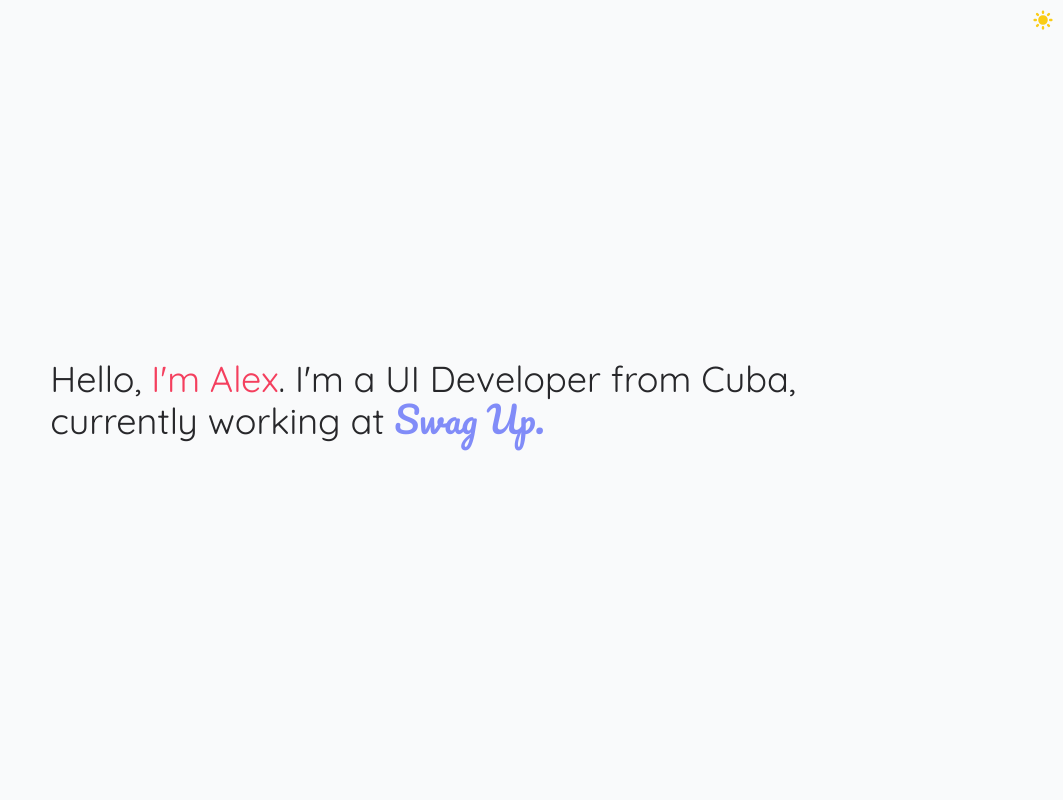
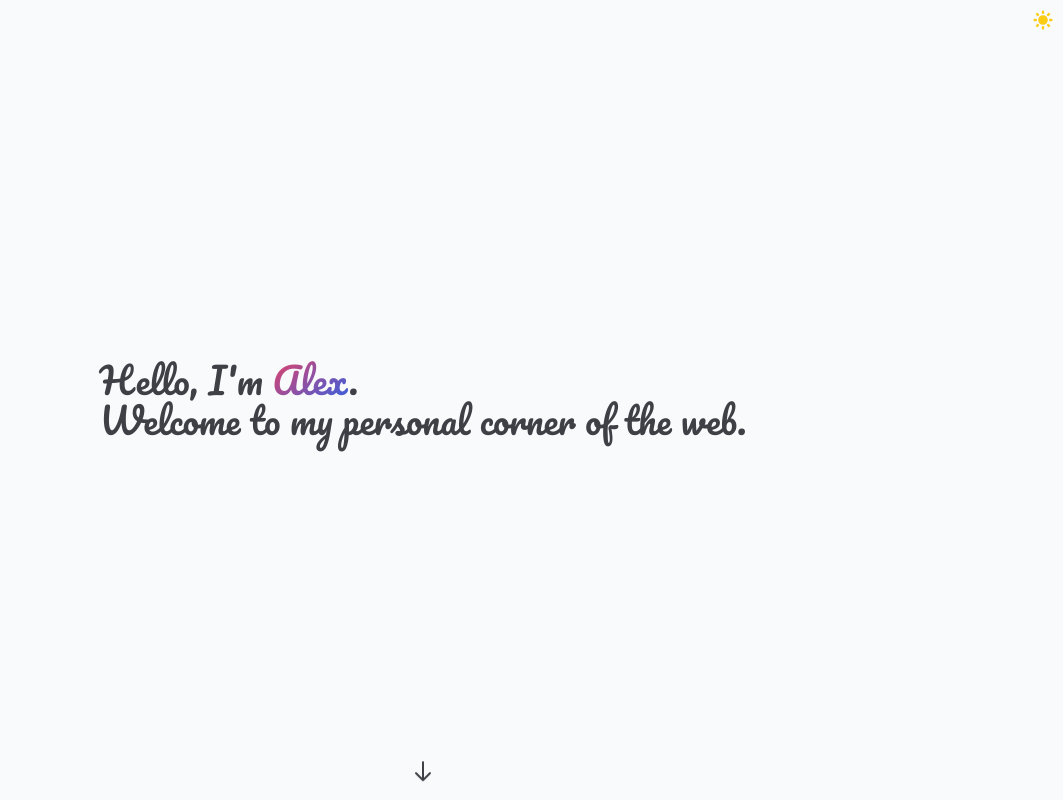
Before and after one commit to Uvacoder/port-alexfertel, a Next.js app: page / in a window 1280 px wide. Shown: the whole page, without its empty margins (217-1280 px from the left). Built offline with nearby package versions, Linux system fonts and the light colour scheme.

Commit message:
Add the bouncing arrow to the bottom of the page

```diff
--- /dev/null
+++ b/components/BouncingArrow.tsx
@@ -0,0 +1,20 @@
+import * as React from "react";
+
+export default function BouncingArrow() {
+  return (
+    <svg
+      className="w-6 h-6 animate-bounce"
+      xmlns="http://www.w3.org/2000/svg"
+      fill="none"
+      viewBox="0 0 24 24"
+      stroke="currentColor"
+    >
+      <path
+        strokeLinecap="round"
+        strokeLinejoin="round"
+        strokeWidth="2"
+        d="M19 14l-7 7m0 0l-7-7m7 7V3"
+      />
+    </svg>
+  );
+}
--- a/pages/index.tsx
+++ b/pages/index.tsx
@@ -1,33 +1,32 @@
 import Head from "next/head";
+import BouncingArrow from "../components/BouncingArrow";
 import ThemeToggle from "../components/ThemeToggle";
 
 const Home = () => (
-  <div className="flex min-h-screen antialiased dark:bg-coolGray-900 bg-coolGray-50 transition-all ease-in-out duration-75">
+  <div className="flex min-h-screen antialiased dark:bg-coolGray-900 bg-coolGray-50 transition-colors duration-75">
     <Head>
       <title>Alexander González</title>
     </Head>
 
-    <main className="relative flex flex-col items-center flex-1">
+    <main className="relative flex flex-col items-center flex-1 text-gray-700 dark:text-coolGray-100">
       <section className="absolute top-0 right-0 -translate-x-2 z-10 translate-y-2">
         <ThemeToggle />
       </section>
 
-      <section className="relative flex justify-center w-full h-full px-16 text-gray-800 sm:items-center dark:text-coolGray-50">
-        <h1 className="z-10 text-lg sm:text-xl md:text-2xl lg:text-4xl">
-          Hello,{" "}
-          <span className="text-rose-500 dark:text-blue-400">I'm Alex</span>.
-          I'm a UI Developer from Cuba,
+      <section className="relative flex justify-center w-full h-full px-16 sm:items-center">
+        <h1 className="relative z-10 text-xl font-pacifico sm:text-xl md:text-2xl lg:text-4xl">
+          Hello, I'm{" "}
+          <span className="text-transparent bg-clip-text bg-gradient-to-br from-rose-500 to-blue-600">
+            Alex
+          </span>
+          .
           <br />
-          currently working at{" "}
-          <a
-            href="https://swagup.com"
-            className="font-pacifico text-indigo-400"
-            target="_blank"
-            rel="noopener noreferrer"
-          >
-            Swag Up.
-          </a>
+          Welcome to my personal corner of the web.
         </h1>
+      </section>
+
+      <section className="absolute bottom-0 left-0 right-0 flex justify-center items-center pb-4">
+        <BouncingArrow />
       </section>
     </main>
   </div>
```
